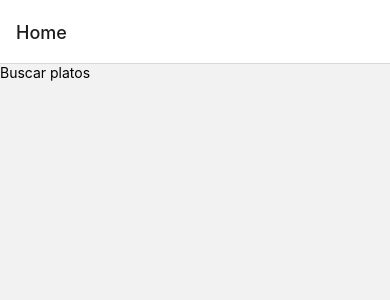
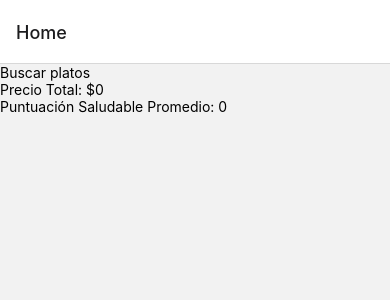
Before and after one commit to Ame005/DAI-FinalChallenge, a React Native app: screen /Home in a window 390 px wide. Shown: the top 300 px of the page. Built offline with nearby package versions, Linux system fonts and the light colour scheme.

Commit message:
v1.7 la busqueda funciona, no los botones

```diff
--- a/src/screens/HomeScreen.js
+++ b/src/screens/HomeScreen.js
@@ -1,22 +1,40 @@
 import React, { useState } from 'react';
-import { View } from 'react-native';
+import { View, Text } from 'react-native';
 import PlatoBusqueda from '../components/PlatoBusqueda';
 import PlatoItem from '../components/PlatoItem';
 
 const Home = () => {
     const [menu, setMenu] = useState([]);
 
+    // Función para agregar un plato al menú
     const addPlateToMenu = (plate) => {
+        const veganCount = menu.filter(p => p.vegan).length;
+        const nonVeganCount = menu.filter(p => !p.vegan).length;
+
+        // Validación para el número de platos y tipos
         if (menu.length < 4) {
-            setMenu([...menu, plate]);
+            if ((plate.vegan && veganCount < 2) || (!plate.vegan && nonVeganCount < 2)) {
+                setMenu([...menu, plate]);
+            } else {
+                alert("El menú debe tener 2 platos veganos y 2 no veganos.");
+            }
         } else {
             alert("El menú ya tiene 4 platos.");
         }
     };
 
+    // Función para eliminar un plato del menú
     const removePlateFromMenu = (id) => {
         setMenu(menu.filter(plate => plate.id !== id));
     };
+
+    // Cálculo del precio acumulativo
+    const totalPrice = menu.reduce((total, plate) => total + plate.price, 0);
+
+    // Cálculo del promedio de HealthScore
+    const averageHealthScore = menu.length > 0
+        ? (menu.reduce((total, plate) => total + plate.healthScore, 0) / menu.length).toFixed(2)
+        : 0;
 
     return (
         <View>
@@ -24,7 +42,8 @@ const Home = () => {
             {menu.map(plate => (
                 <PlatoItem key={plate.id} plate={plate} onDelete={removePlateFromMenu} />
             ))}
-            {/* Aquí puedes agregar la lógica para mostrar el precio acumulado y el HealthScore promedio */}
+            <Text>Precio Total: ${totalPrice}</Text>
+            <Text>Puntuación Saludable Promedio: {averageHealthScore}</Text>
         </View>
     );
 };
```
